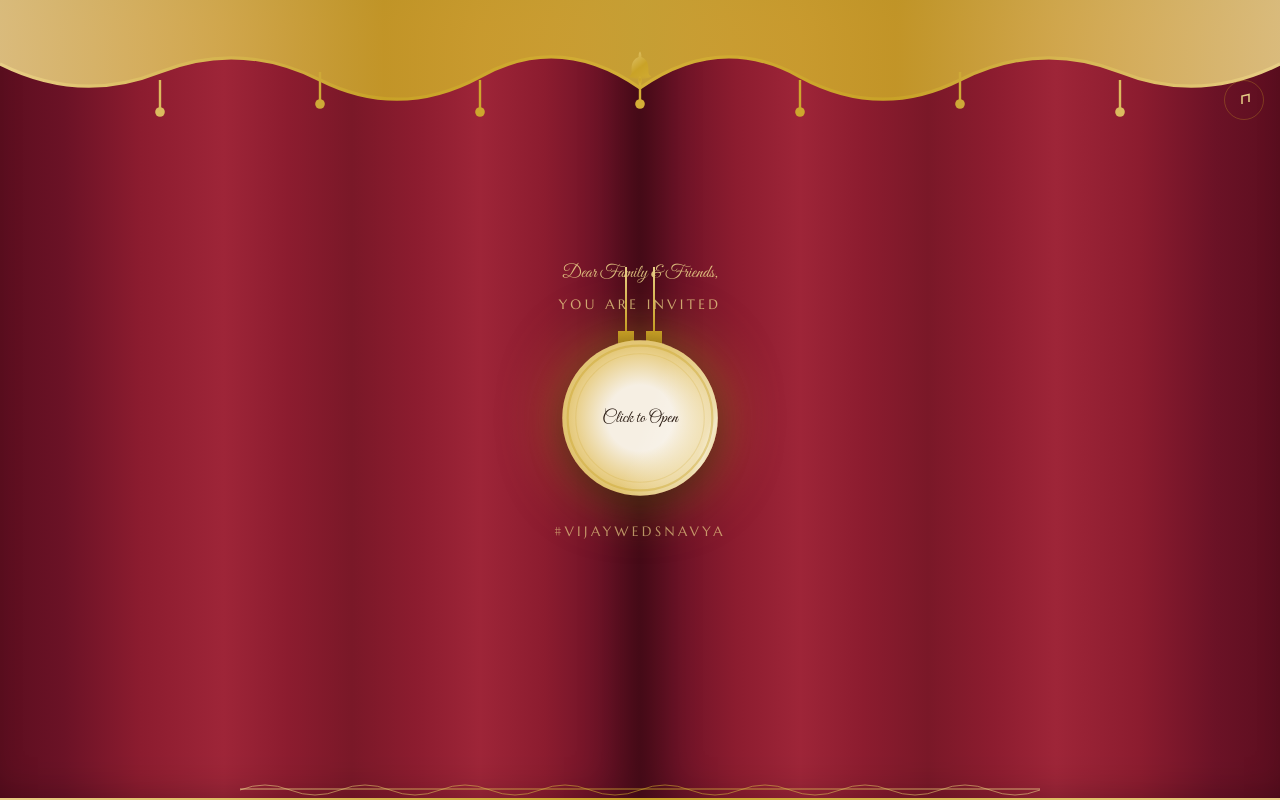
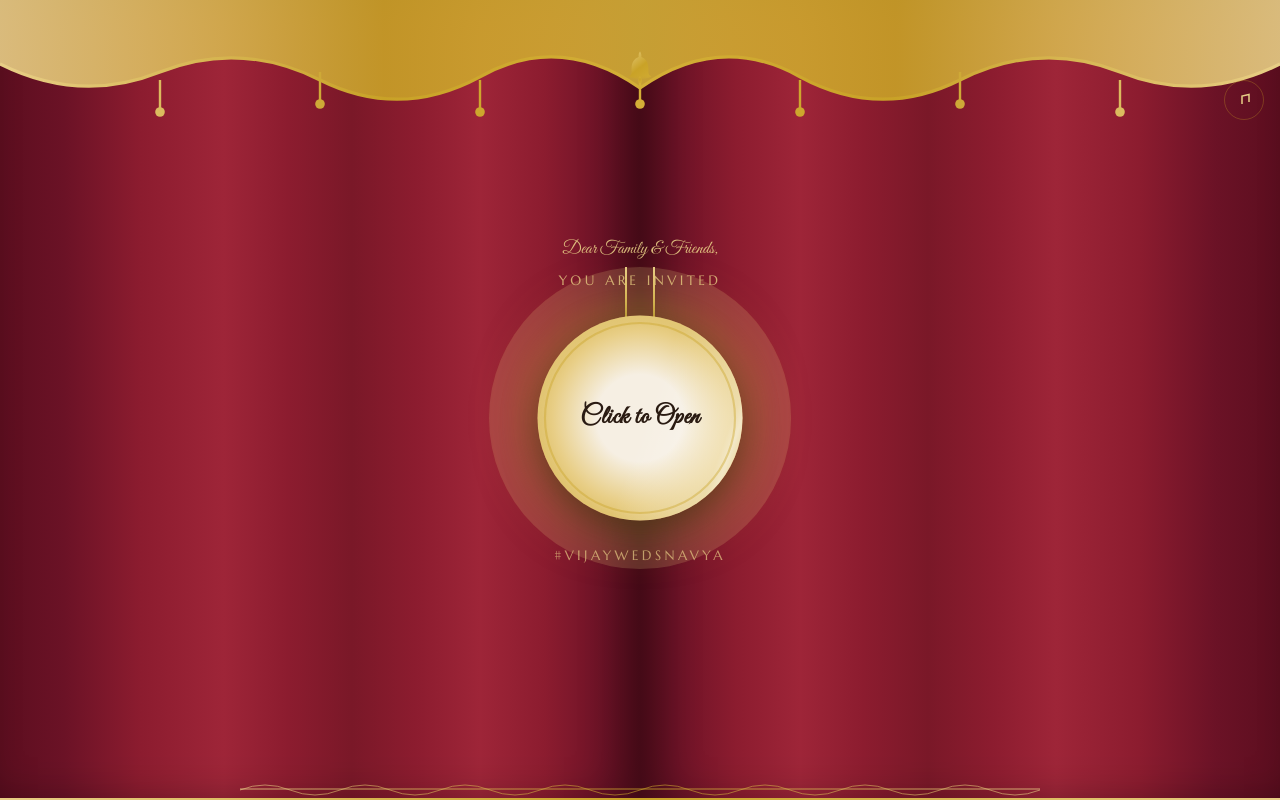
Before and after one commit to vinodachar/VijayWedsNavya, a React (Vite) app: page / in a window 1280 px wide. Built offline with nearby package versions, Linux system fonts and the light colour scheme; a web font is replaced by a local one.

Commit message:
Enlarge wax seal button to w-48 and add gold sonar ripples animation to highlight it

```diff
--- a/src/components/CurtainGate.tsx
+++ b/src/components/CurtainGate.tsx
@@ -207,12 +207,22 @@ export default function CurtainGate({ onOpen }: CurtainGateProps) {
             {data.hero.youAreInvitedLabel}
           </p>
 
+          {/* Wax Seal Container with Ripples */}
+          <div className="relative flex items-center justify-center">
+            {/* Pulsing Ripples */}
+            {!sealPressed && isComplete && (
+              <>
+                <div className="absolute w-40 h-40 sm:w-48 sm:h-48 rounded-full bg-gold-light/45 animate-ping pointer-events-none" style={{ animationDuration: '2.5s' }} />
+                <div className="absolute w-40 h-40 sm:w-48 sm:h-48 rounded-full bg-gold/25 animate-ping pointer-events-none" style={{ animationDuration: '2.5s', animationDelay: '1.2s' }} />
+              </>
+            )}
+
             {/* Wax Seal */}
             <button
               onClick={handleSealClick}
               disabled={!isComplete}
               className={`
-              relative w-32 h-32 sm:w-36 sm:h-36 rounded-full flex items-center justify-center
+                relative w-40 h-40 sm:w-48 sm:h-48 rounded-full flex items-center justify-center
                 transition-all duration-300 ease-wedding cursor-pointer
                 ${!isComplete ? 'opacity-50 cursor-not-allowed' : 'opacity-100'}
                 ${!sealPressed && isComplete ? 'animate-seal-pulse' : ''}
@@ -240,13 +250,14 @@ export default function CurtainGate({ onOpen }: CurtainGateProps) {
                 }}
               />
               {/* Seal ring */}
-            <div className="absolute inset-1 rounded-full border-2 border-gold/40 pointer-events-none" />
-            <div className="absolute inset-3 rounded-full border border-gold/20 pointer-events-none" />
+              <div className="absolute inset-1.5 rounded-full border-2 border-gold/40 pointer-events-none" />
+              <div className="absolute inset-4.5 rounded-full border border-gold/20 pointer-events-none" />
               {/* Seal text */}
-            <span className="font-script text-charcoal text-base relative z-10">
+              <span className="font-script text-charcoal text-xl sm:text-2xl relative z-10 font-semibold tracking-wide">
                 {data.hero.curtainSealText}
               </span>
             </button>
+          </div>
 
           {/* Hashtag */}
           <p className="heading-display text-gold-light text-[0.65rem] tracking-widest-2 mt-8 opacity-70">
--- a/tailwind.config.ts
+++ b/tailwind.config.ts
@@ -36,7 +36,7 @@ export default {
         'wedding': 'cubic-bezier(0.22, 1, 0.36, 1)',
       },
       animation: {
-        'seal-pulse': 'sealPulse 2.2s ease-in-out infinite',
+        'seal-pulse': 'sealPulse 2.0s ease-in-out infinite',
         'shimmer': 'shimmer 4s ease-in-out infinite',
         'float-down': 'floatDown 5s ease-out forwards',
         'chevron-bob': 'chevronBob 2s ease-in-out infinite',
@@ -48,11 +48,11 @@ export default {
         sealPulse: {
           '0%, 100%': {
             transform: 'scale(1)',
-            boxShadow: '0 4px 20px rgba(0,0,0,0.3), inset 0 2px 4px rgba(232,206,134,0.3), 0 0 25px rgba(201,162,39,0.2)'
+            boxShadow: '0 4px 25px rgba(0,0,0,0.35), inset 0 2px 6px rgba(232,206,134,0.4), 0 0 30px rgba(201,162,39,0.3)'
           },
           '50%': {
-            transform: 'scale(1.08)',
-            boxShadow: '0 10px 30px rgba(0,0,0,0.4), inset 0 2px 4px rgba(232,206,134,0.4), 0 0 55px rgba(201,162,39,0.6)'
+            transform: 'scale(1.12)',
+            boxShadow: '0 15px 40px rgba(0,0,0,0.5), inset 0 2px 6px rgba(232,206,134,0.5), 0 0 75px rgba(201,162,39,0.8)'
           },
         },
         shimmer: {
```
Lines whose indentation alone changed are shown as unchanged.
